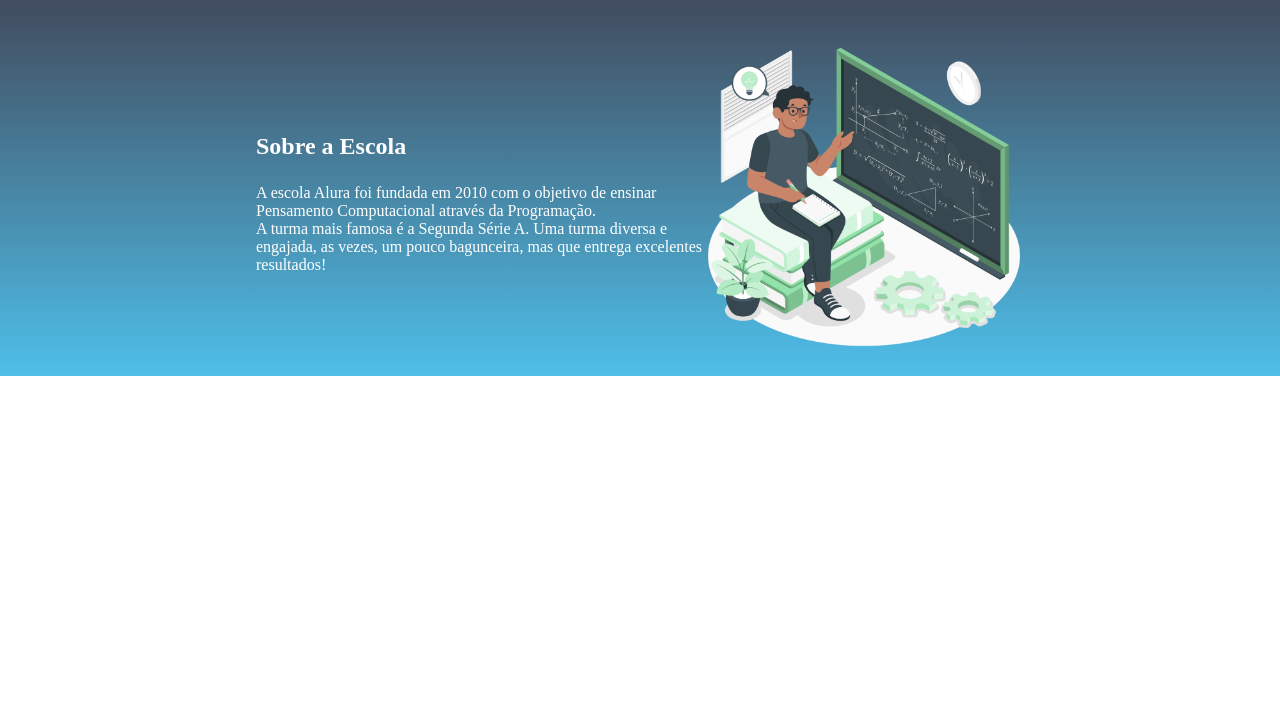
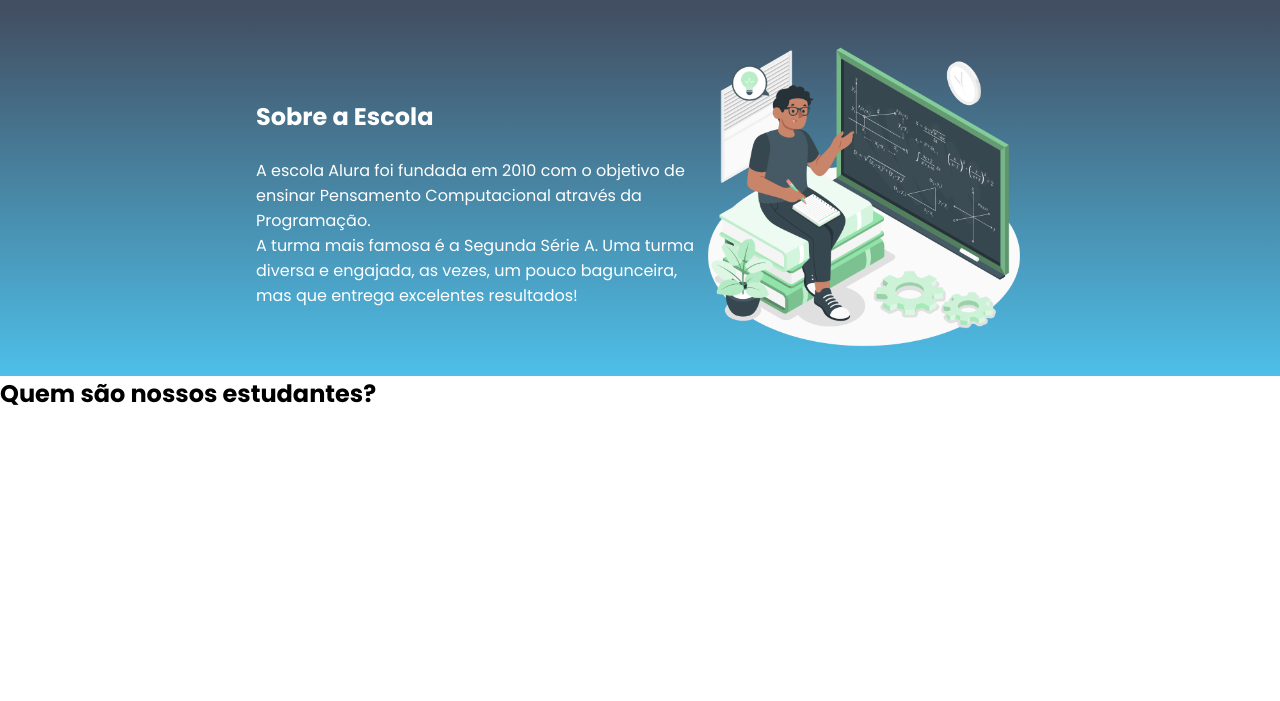
Before and after one commit to MartinsJoaoCarlos/site-turma-criativa, a plain HTML site: page index.html in a window 1280 px wide. Shown: the part 99-800 px from the top of the page. Drawn offline with Linux system fonts and the light colour scheme.

Commit message:
Add files via upload

```diff
--- a/index.html
+++ b/index.html
@@ -6,6 +6,9 @@
     <meta name="viewport" content="width=device-width, initial-scale=1.0">
     <title>Document</title>
     <link rel="stylesheet" href="style.css">
+    <link rel="preconnect" href="https://fonts.googleapis.com">
+    <link rel="preconnect" href="https://fonts.gstatic.com" crossorigin>
+    <link href="https://fonts.googleapis.com/css2?family=Poppins:wght@200;400;700&display=swap" rel="stylesheet">
 </head>
 <body>
     <header class="cabecalho">
@@ -26,6 +29,10 @@
 
         <img class="escola-imagem" src="Formula-amico.png" alt="Professora no quadro">
     </section>
+<section class="Estudante">
+     <h2>Quem são nossos estudantes?</h2>
+
+</section>
 
 </body>
 
--- a/style.css
+++ b/style.css
@@ -1,6 +1,9 @@
 *{
     margin: 0;
     padding: 0;
+}
+body{
+    font-family: 'Poppins', sans-serif;
 }
 .cabecalho{
     background-color: #424e61;
```
